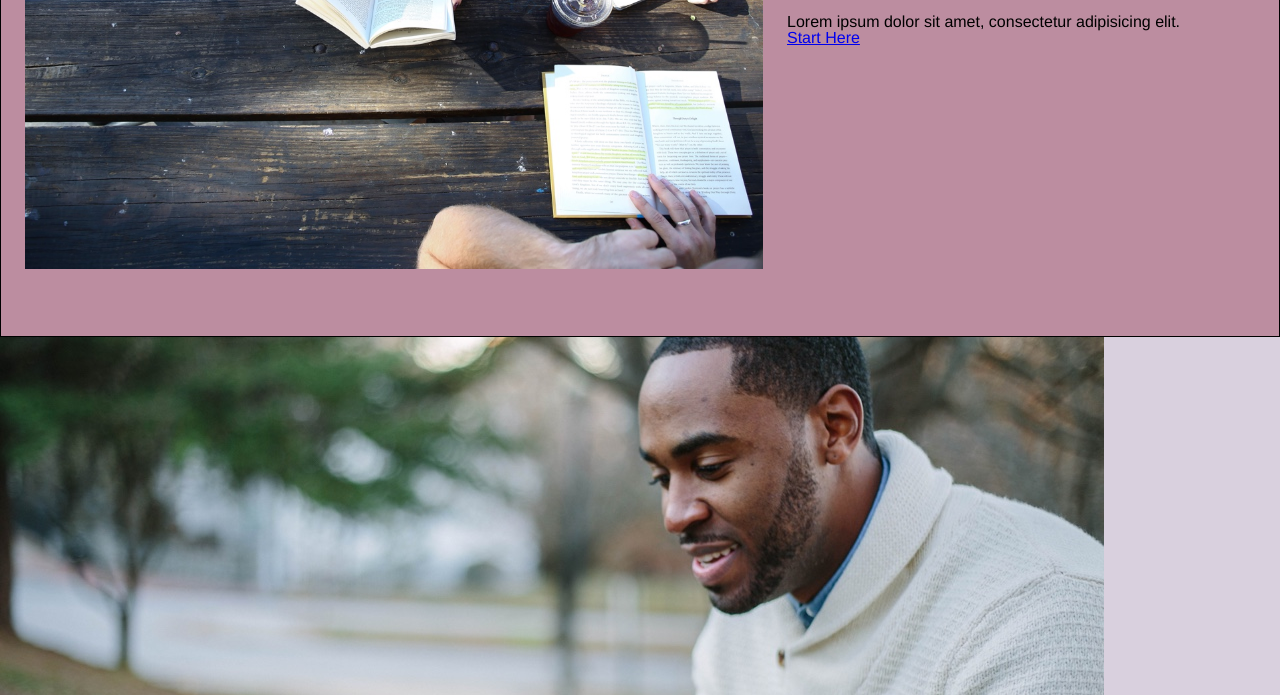
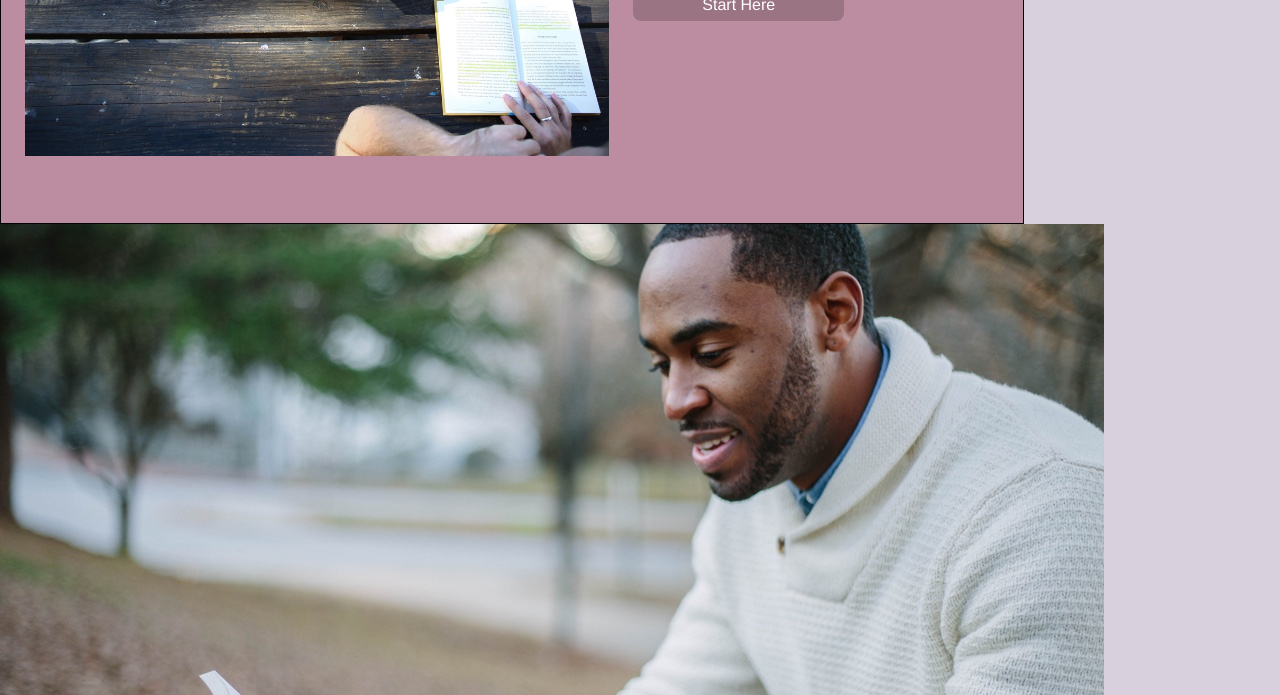
Before and after one commit to smithna84/ColmarAcademy, a plain HTML site: page index.html in a window 1280 px wide. Shown: the part 405-1100 px from the top of the page. Drawn offline with Linux system fonts and the light colour scheme.

Commit message:
content style updated

```diff
--- a/index.html
+++ b/index.html
@@ -34,7 +34,7 @@
           <h1>Learn something new everyday</h1>
           <p>Lorem ipsum dolor sit amet,
             consectetur adipisicing elit.</p>
-            <a href="#" class="start-button">Start Here</a>
+            <a href="#" id="start-button">Start Here</a>
         </div>
       </div>
       <div class="practicing">
--- a/resources/css/style.css
+++ b/resources/css/style.css
@@ -33,7 +33,7 @@ header nav{
 
 /* Main Content Style */
 .content{
-
+  width: 80%;
 }
 
 .learn-something{
@@ -67,10 +67,12 @@ header nav{
   margin-bottom: 2rem;
 }
 
-.
+.learn h2{
 
-.start-button{
-    background-color: #4CAF50; /* Green */
+}
+
+#start-button{
+    background-color: #9A7483;
     border: none;
     border-radius: 0.5rem;
     color: white;
@@ -79,6 +81,7 @@ header nav{
     text-decoration: none;
     display: inline-block;
     font-size: 16px;
+    width: 50%
 }
 
 /* Footer Style */
```
